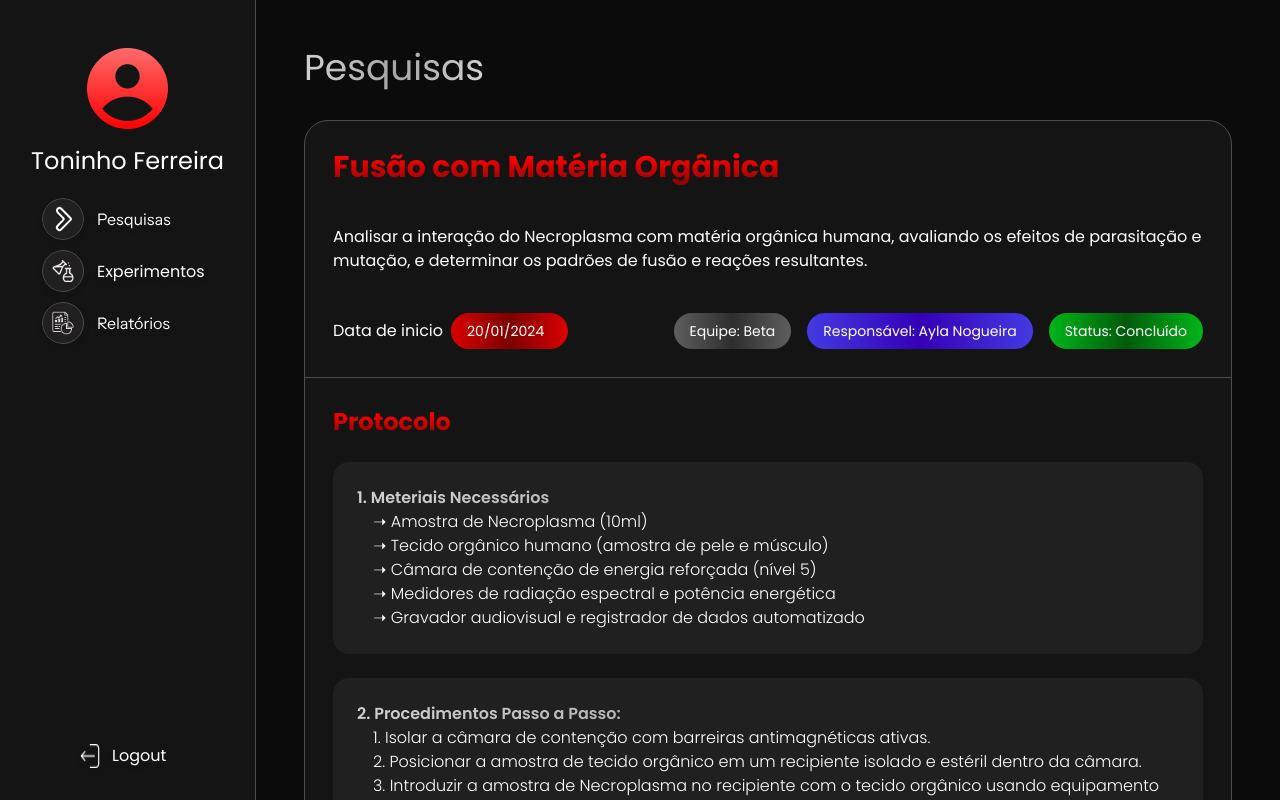
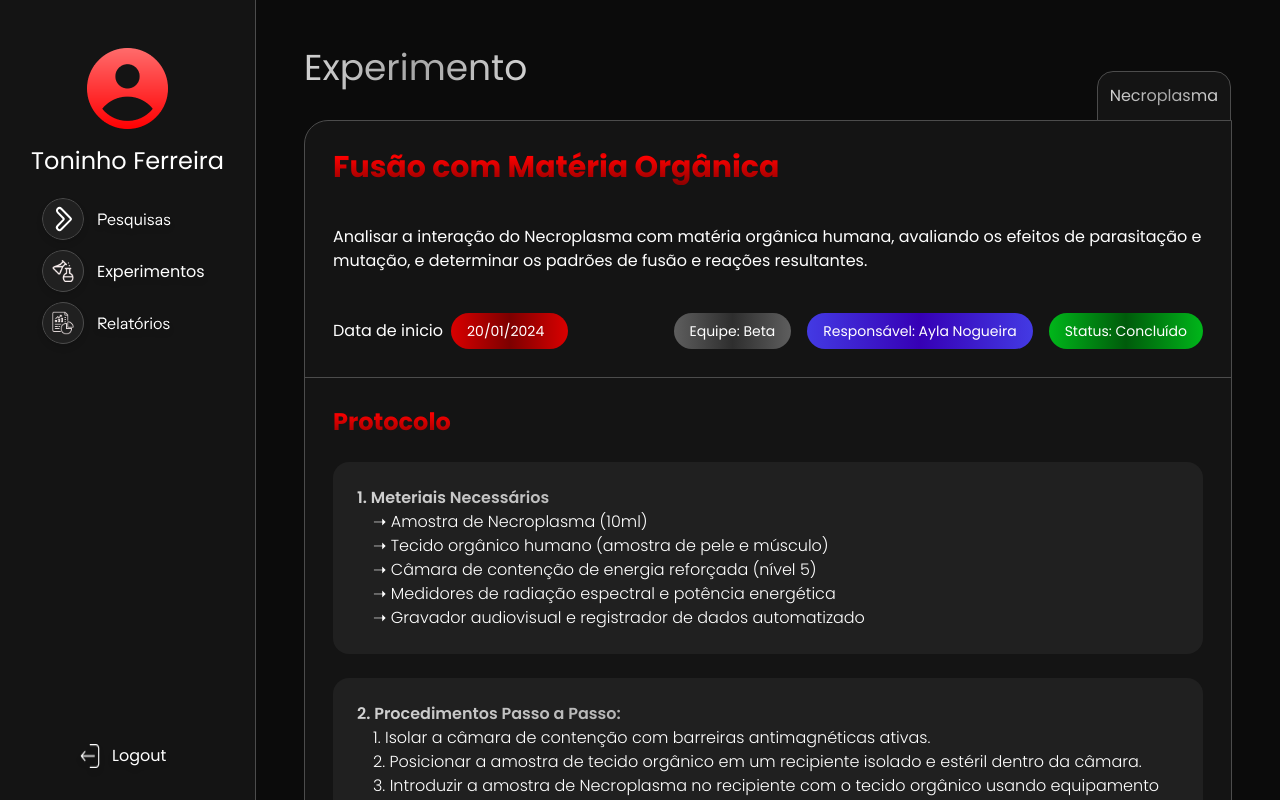
Before and after one commit to m3raak1/nero-management, a Vue app: page /experimentos/1 in a window 1280 px wide. Built offline with nearby package versions, Linux system fonts and the light colour scheme; data requests are answered from the project's data file; some icons are missing; a web font is replaced by a local one.

Commit message:
adicionado nome da pesquisa dentro do experimento

```diff
--- a/src/components/Experimentos/abrirExperimento.vue
+++ b/src/components/Experimentos/abrirExperimento.vue
@@ -35,13 +35,18 @@ onMounted(async () => {
 </script>
 
 <template>
-    <div class="flex-1 h-screen overflow-y-scroll scroll-m-1" v-if="experiment.research && experiment.responsible && experiment.team">
+    <div class="flex-1 h-screen overflow-y-scroll scroll-m-1 relative" v-if="experiment.research && experiment.responsible && experiment.team">
+
         <section class="px-12 pt-12 text-4xl font-sans">
-            <span class="text-transparent bg-silver-gradient bg-clip-text">Pesquisas</span>
+            <span class="text-transparent bg-silver-gradient bg-clip-text">Experimento</span>
         </section>
         <section class="py-8 px-12">
+
             <div
-                class="  border rounded-3xl bg-indigoNavbarBg border-indigoNavbarSt">
+                class="  border rounded-b-3xl rounded-tl-3xl bg-indigoNavbarBg border-indigoNavbarSt relative">
+                <div class="absolute bg-indigoNavbarBg bottom-full right-0 p-3 rounded-t-2xl border border-borderColor">
+                    <p class="bg-clip-text text-transparent bg-silver-gradient">{{ experiment.research.title }}</p>
+                </div>
                 <!-- Titulo/Primeira Sessão -->
                 <div class=" p-7">
                     <div class="flex justify-between">
--- a/src/components/Pesquisas/Pesquisa.vue
+++ b/src/components/Pesquisas/Pesquisa.vue
@@ -16,7 +16,7 @@ defineProps({
         <div class="transition-all hover:scale-105 transform-gpu bg-indigoButtomColor p-6 rounded-2xl shadow-md border-borderColor border">
             <router-link :to="`pesquisas/${search.researchId}`">
                 <div class="flex justify-between">
-                    <h2 class="text-xl text-transparent bg-red-gradient bg-clip-text font-bold">{{ search.title }}</h2>
+                    <h2 class="text-xl text-transparent bg-ruby-gradient bg-clip-text font-bold">{{ search.title }}</h2>
                     <div class="h-auto flex">
                         <span class="text-white h-full flex items-center bg-sapphire-gradient px-4 rounded-3xl text-sm">Responsável: {{ search.responsible.name }}</span>
                         <span class="text-white h-full flex items-center bg-emerald-gradient px-4 ml-4 rounded-3xl text-sm">Status: {{ String(search.status).charAt(0).toUpperCase() + String(search.status).slice(1) }}</span>
```
